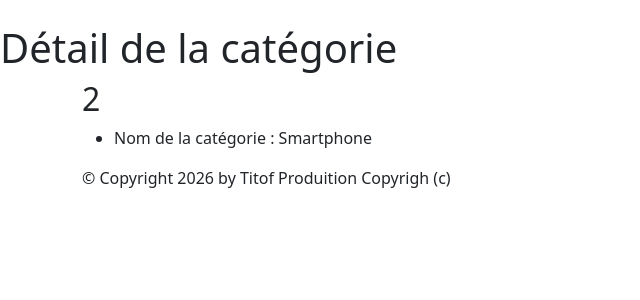
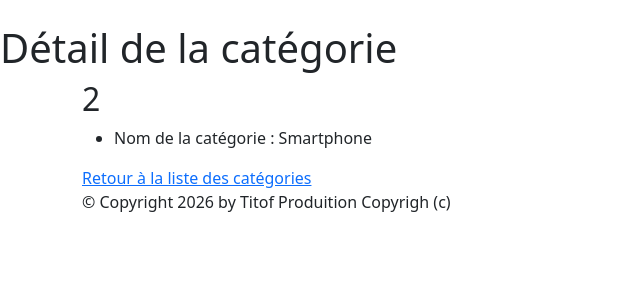
Before and after one commit to NolhanDolou/TutoDjango-DOLOU, a Django app: page /monApp/categorie/2/ in a window 1280 px wide. Shown: the part 56-356 px from the top of the page, without its empty margins (0-640 px from the left). Run offline with Django 5.2, Linux system fonts and the light colour scheme; data comes from the database, SQL or seed files in the repository; some libraries are stand-ins or nearby versions.

Commit message:
fin partie cate

```diff
--- a/monProj/monApp/templates/monApp/detail_categorie.html
+++ b/monProj/monApp/templates/monApp/detail_categorie.html
@@ -7,4 +7,5 @@
 <ul>
 <li>Nom de la catégorie : {{ctr.nomCat }} </li>
 </ul>
+<a href="{% url 'ListeCategories' %}">Retour à la liste des catégories</a>
 {% endblock %}
```
